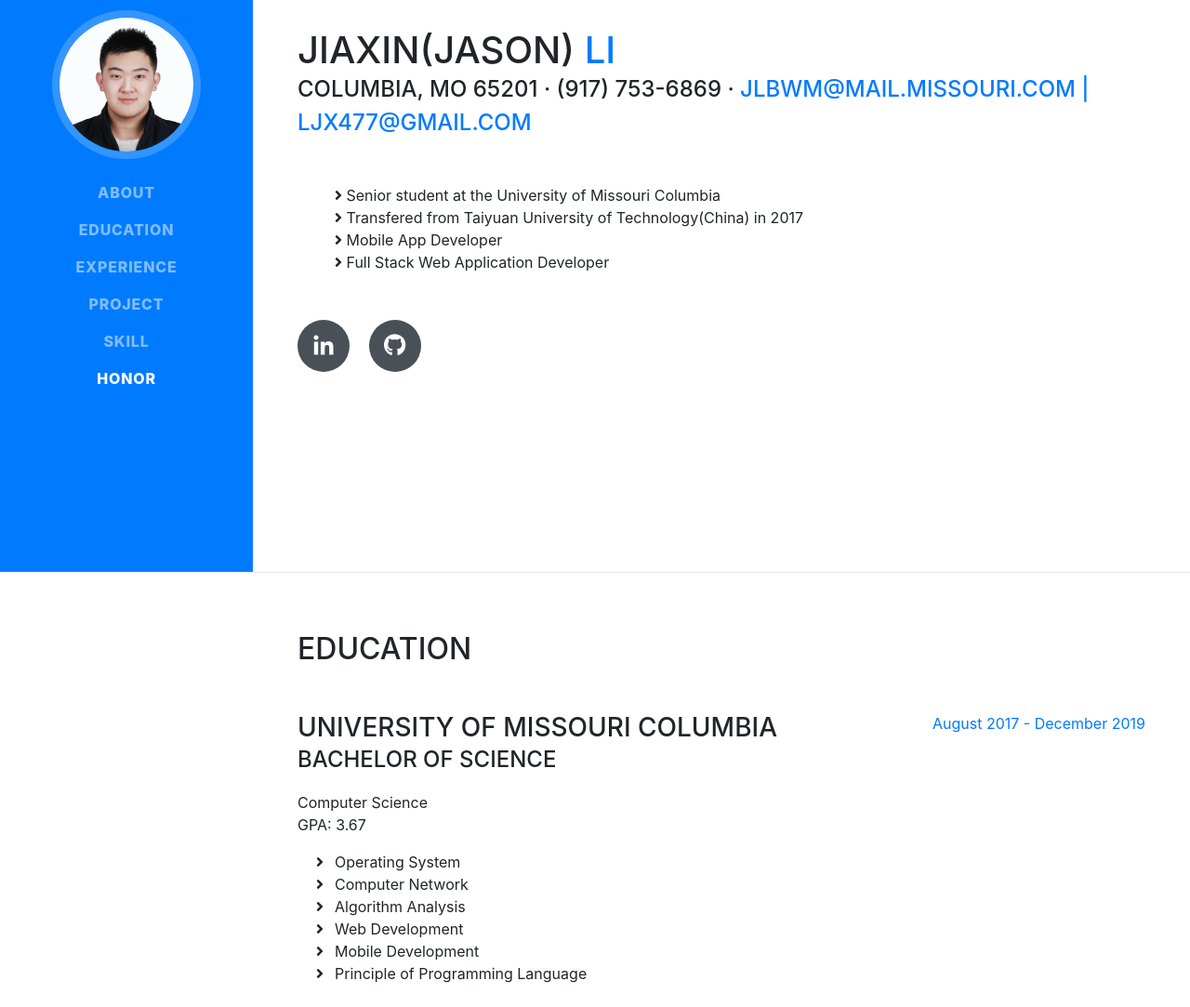
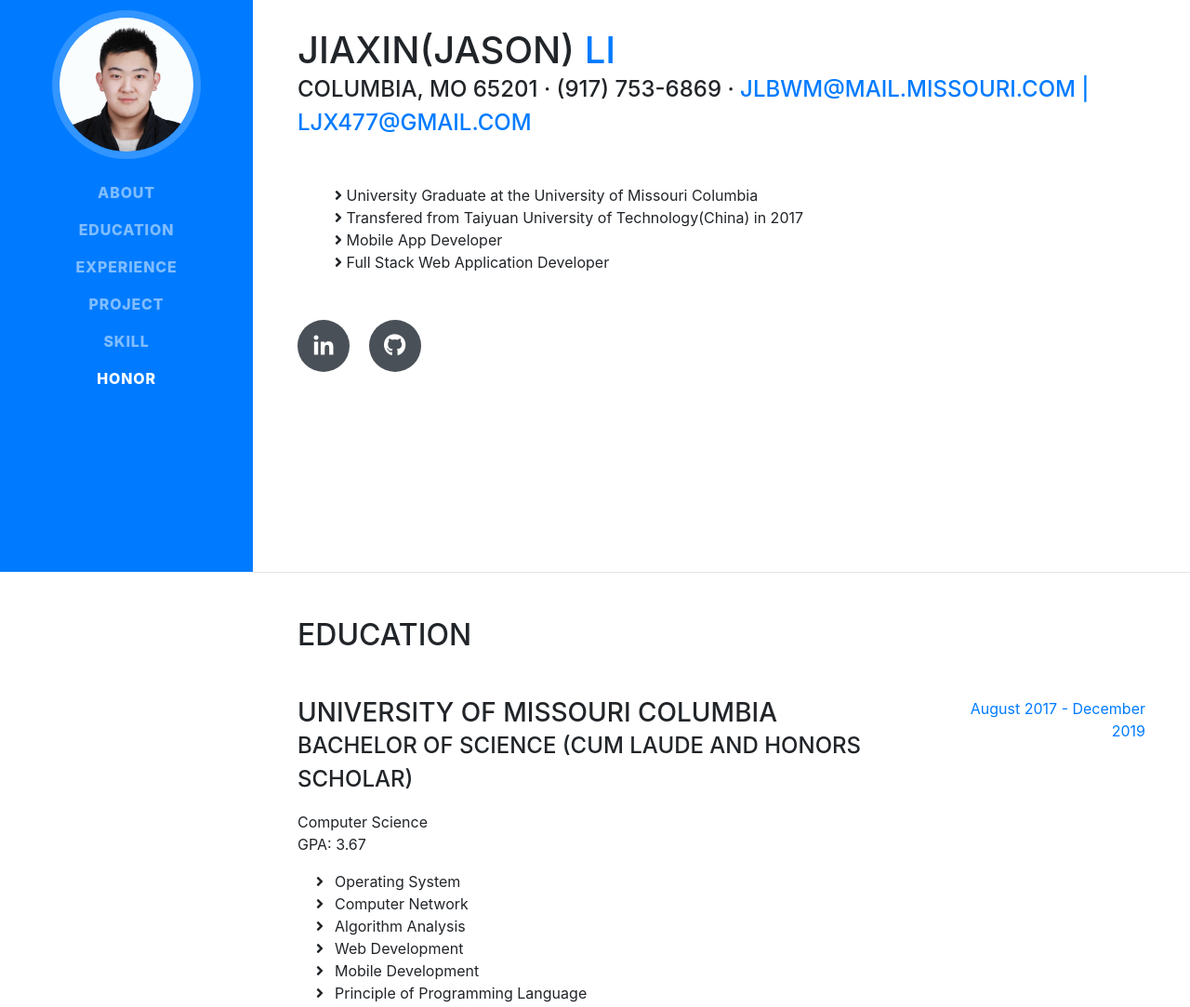
Before and after one commit to jlbwm/jlbwm.github.io, a website with bundled scripts: page index.html in a window 1280 px wide. Shown: the part 185-1268 px from the top of the page at 93% size. Built offline with nearby package versions, Linux system fonts and the light colour scheme; a web font is replaced by a local one.

Commit message:
Update index.html

```diff
--- a/index.html
+++ b/index.html
@@ -77,7 +77,7 @@
           <ul class="fa-ul mb-0">
             <li>
               <i class="fas fa-angle-right"></i>
-              Senior student at the University of Missouri Columbia</li>
+              University Graduate at the University of Missouri Columbia</li>
             <li>
               <i class="fas fa-angle-right"></i>
               Transfered from Taiyuan University of Technology(China) in 2017</li>
@@ -110,7 +110,7 @@
         <div class="resume-item d-flex flex-column flex-md-row mb-5">
           <div class="resume-content mr-auto">
             <h3 class="mb-0">University of Missouri Columbia</h3>
-            <div class="subheading mb-3">Bachelor of Science</div>
+            <div class="subheading mb-3">Bachelor of Science (Cum Laude and Honors Scholar)</div>
             <div>Computer Science</div>
             <p>GPA: 3.67</p>
             <ul class="fa-ul mb-0">
```
